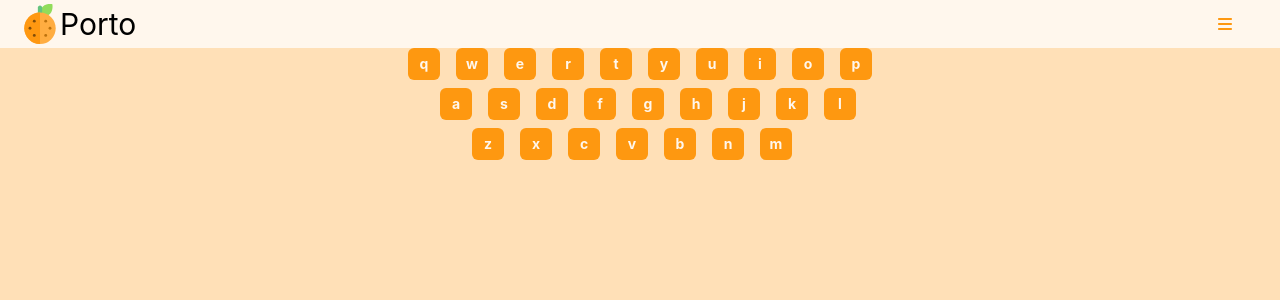
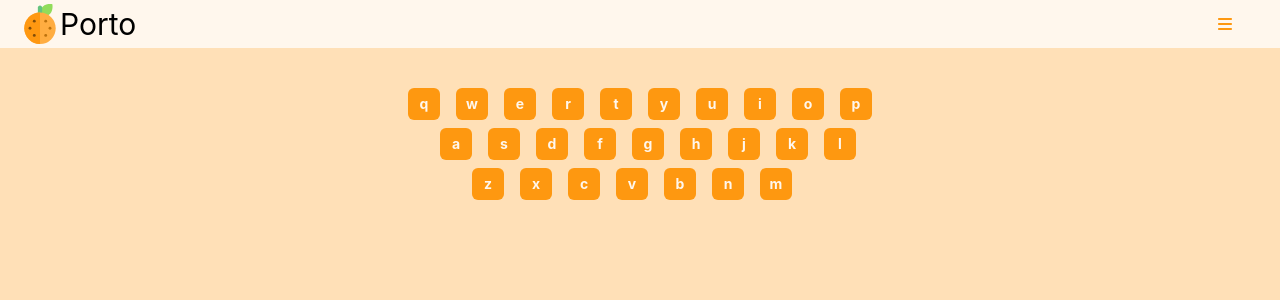
Before and after one commit to CCChira/porto, a Next.js app: page /wordle in a window 1280 px wide. Shown: the top 300 px of the page. Built offline with nearby package versions, Linux system fonts and the light colour scheme.

Commit message:
updated wordle game

```diff
--- a/components/atoms/WordleRow.tsx
+++ /dev/null
@@ -1,28 +0,0 @@
-import { kebabCase } from 'lodash';
-import React from 'react';
-import { board } from '../../constants/keyArrays';
-type Props = {};
-
-const Input: React.FC<Props> = ({}) => {
-  return (
-    <div>
-      {board.map((row: string[], index: number) => {
-        return (
-          // <div key={index}>
-          // {
-          //  row.map((position: string, index2: number) => {
-          //     return(
-          //       <input type="text" value="" key={index, index2}/>
-          //     )
-
-          //   })
-          // }
-          // </div>
-          <></>
-        );
-      })}
-    </div>
-  );
-};
-
-export default Input;
--- a/components/molecules/WordleBoard.tsx
+++ b/components/molecules/WordleBoard.tsx
@@ -1,13 +1,33 @@
 import React from 'react';
 import WordleKeyboard from '../atoms/WordleKeyboard';
+import { board } from '../../constants/keyArrays';
 type Props = {};
 
 const WordleBoard: React.FC<Props> = ({}) => {
   return (
-    <div className="flex items-center justify-center">
+    <div className="flex flex-col items-center justify-center mt-10">
+      <div>
+        {board.map((row: string[], index: number) => {
+          return (
+            // <div key={index} className="flex gap-2">
+            //   {row.map((position: string, index2: number) => {
+            //     return (
+            //       <div
+            //         key={`${index} + ${index2}`}
+            //         className="w-8 h-8 mb-10"
+            //       ></div>
+            //     );
+            //   })}
+            // </div>
+            <Line key={index} />
+          );
+        })}
+      </div>
       <WordleKeyboard />
     </div>
   );
 };
-
+const Line: React.FC<Props> = ({}) => {
+  return <></>;
+};
 export default WordleBoard;
```
